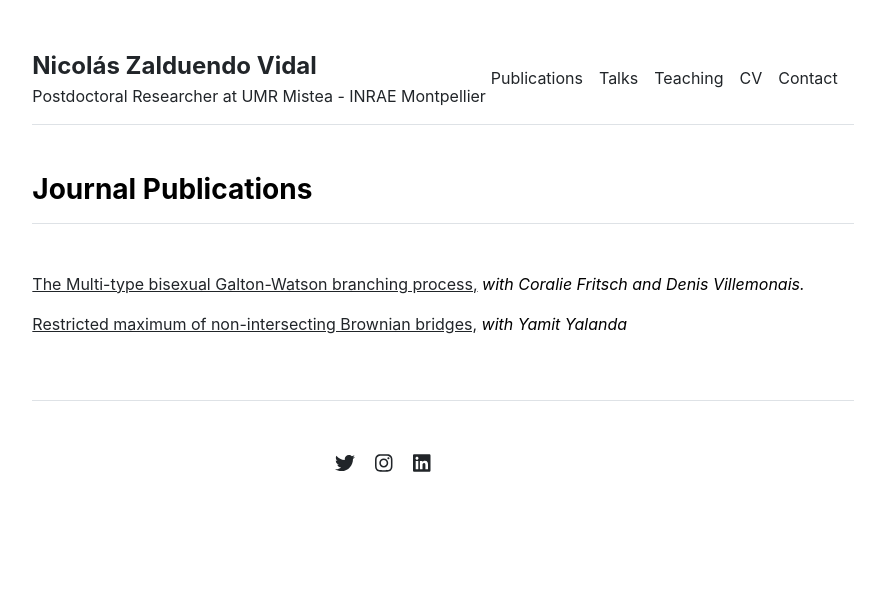
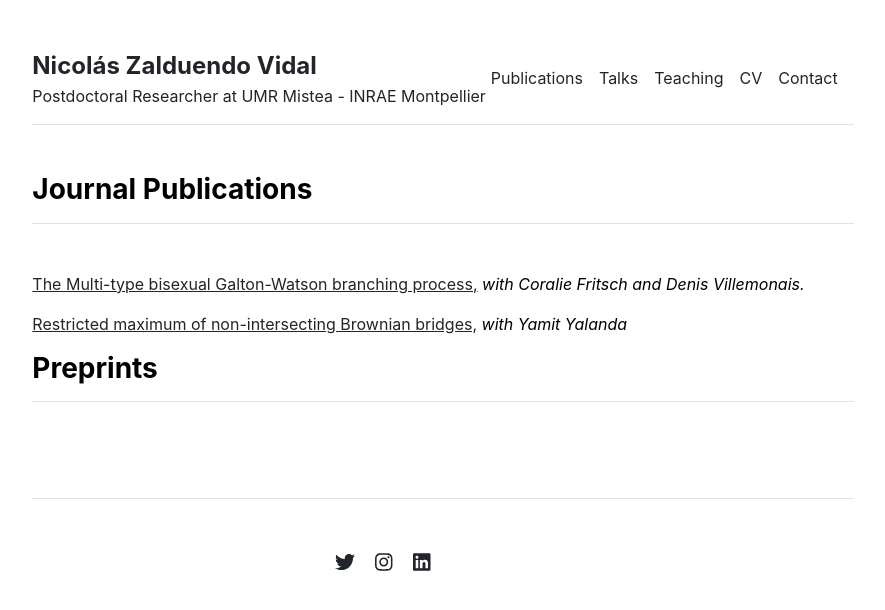
Before and after one commit to nzalduendo/nzalduendo.github.io, a Jekyll site: the page built from publications.md, in a window 1280 px wide. Shown: the top 610 px of the page, without its empty margins (197-1082 px from the left). Built offline with Jekyll 4.4.1, drawn with Linux system fonts in a browser that asks for light colours.

Commit message:
Update publications.html
separated Preprints

```diff
--- a/_includes/publications.html
+++ b/_includes/publications.html
@@ -20,6 +20,7 @@
           <p><a href="{{ item.url }}">{{ item.name }}</a> <em>with {{ item.contributors }}</em></p>
         {% endif %}
     {% endfor %}
+    <h3 class="fw-bold border-bottom pb-3 mb-5">Preprints</h3>
     {% endif %}
   </div>
 </div>
```
